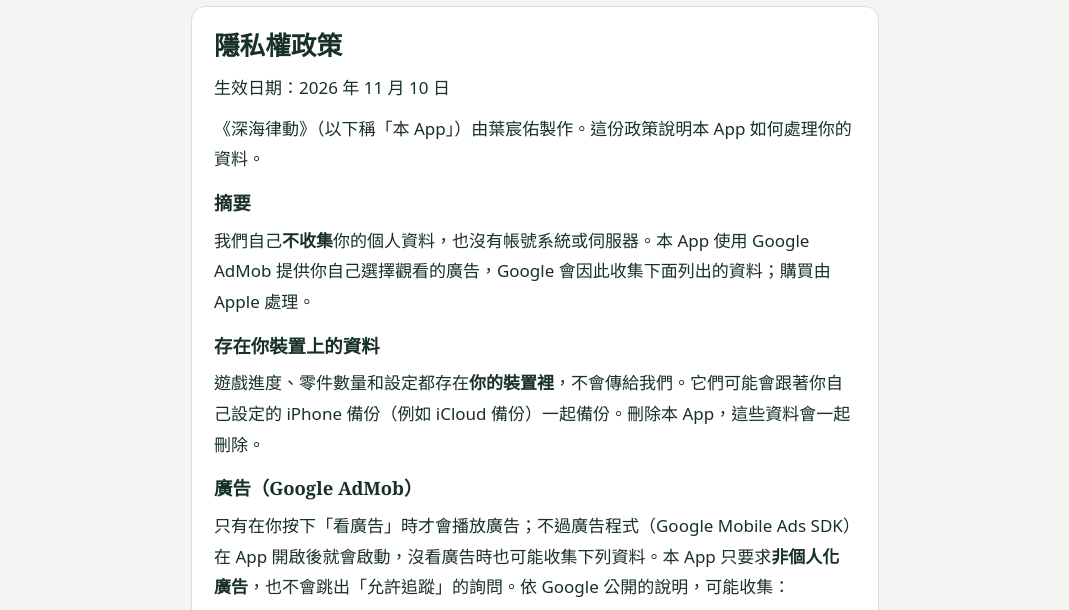
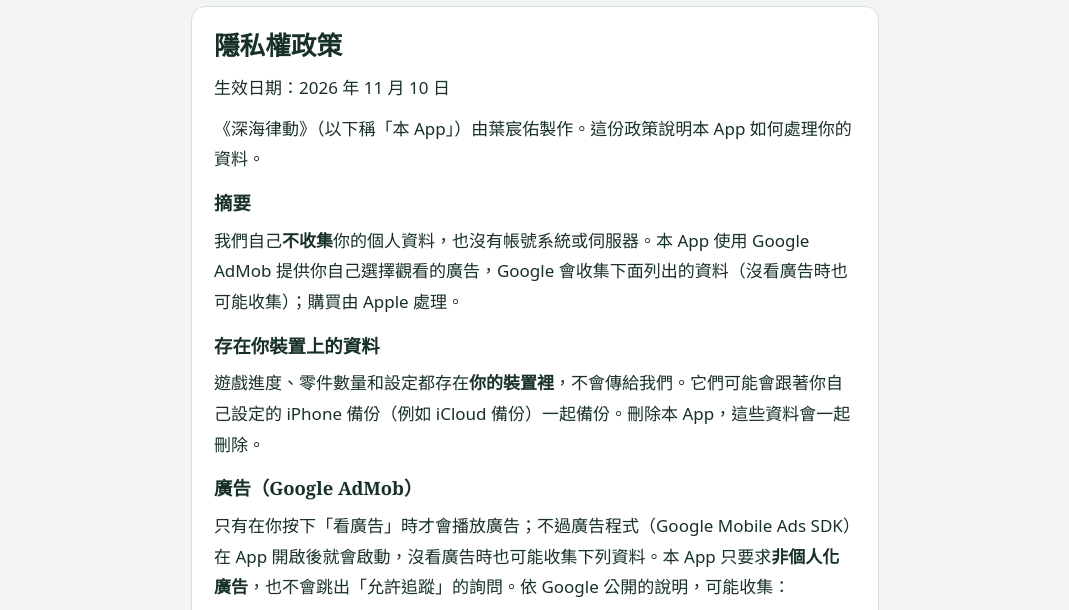
Before and after one commit to chenyuyeh92/chenyuyeh92.github.io, a plain HTML site: page deep-sea-rhythm/privacy.html in a window 1280 px wide. Shown: the part 173-783 px from the top of the page, without its empty margins (105-1174 px from the left). Drawn offline with Linux system fonts and the light colour scheme.

Commit message:
深海律動隱私權政策：摘要用字

```diff
--- a/deep-sea-rhythm/privacy.html
+++ b/deep-sea-rhythm/privacy.html
@@ -30,7 +30,7 @@
     <p>生效日期：2026 年 11 月 10 日</p>
     <p>《深海律動》（以下稱「本 App」）由葉宸佑製作。這份政策說明本 App 如何處理你的資料。</p>
     <h3>摘要</h3>
-    <p>我們自己<b>不收集</b>你的個人資料，也沒有帳號系統或伺服器。本 App 使用 Google AdMob 提供你自己選擇觀看的廣告，Google 會因此收集下面列出的資料；購買由 Apple 處理。</p>
+    <p>我們自己<b>不收集</b>你的個人資料，也沒有帳號系統或伺服器。本 App 使用 Google AdMob 提供你自己選擇觀看的廣告，Google 會收集下面列出的資料（沒看廣告時也可能收集）；購買由 Apple 處理。</p>
     <h3>存在你裝置上的資料</h3>
     <p>遊戲進度、零件數量和設定都存在<b>你的裝置裡</b>，不會傳給我們。它們可能會跟著你自己設定的 iPhone 備份（例如 iCloud 備份）一起備份。刪除本 App，這些資料會一起刪除。</p>
     <h3>廣告（Google AdMob）</h3>
```
